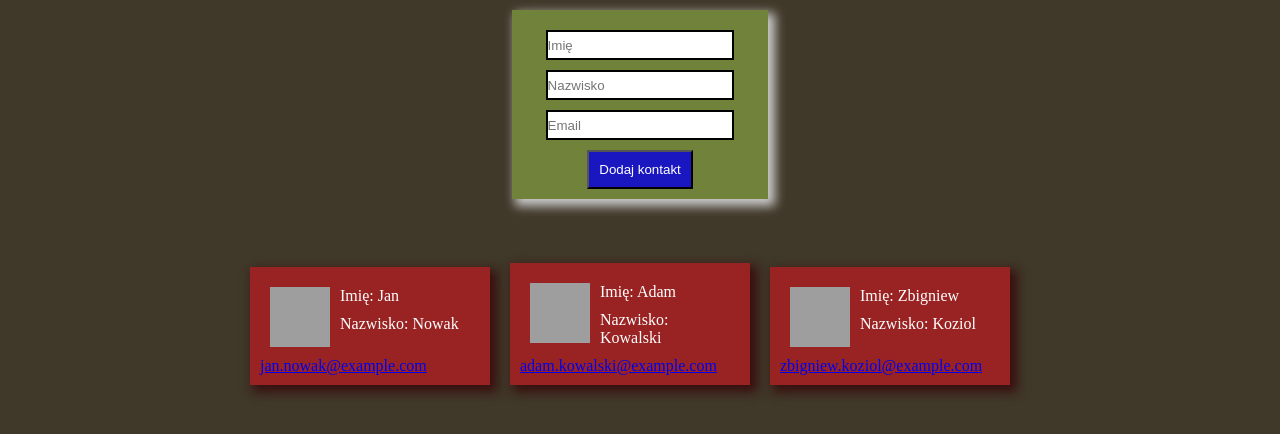
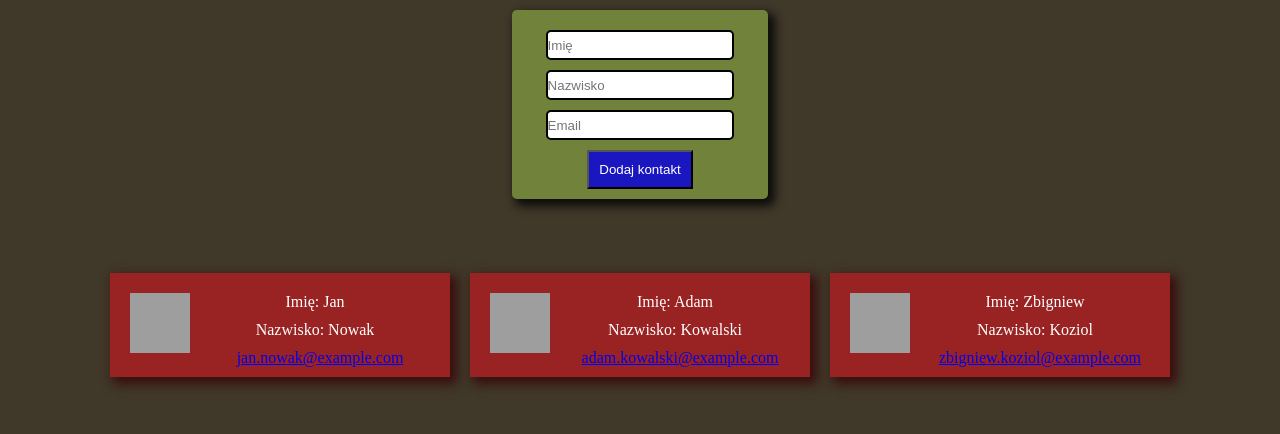
Before and after one commit to g-szerminski/zadanie14.5, a website: page index.html in a window 1280 px wide. Drawn offline with nearby package versions, Linux system fonts and the light colour scheme; grey boxes are pictures that could not be loaded.

Commit message:
Add syles

```diff
--- a/styles/styles.css
+++ b/styles/styles.css
@@ -19,23 +19,22 @@ button {
 }
 
 .contactForm {
-	display: block;
 	margin: 0 auto;
 	padding: 10px;
 	width: 20vw;
 	text-align: center;
 	background-color: #71823b;
-	box-shadow: 5px 5px 10px 2px #CCC;
+	box-shadow: 5px 5px 10px 2px #0c0c0c;
+	border-radius: 5px;
 
 }
 
 input {
-	margin: 0 auto;
-	display: block;
 	margin-top: 10px;
 	height: 30px;
 	width: 80%;
 	border: 2px solid black;
+	border-radius: 5px;
 }
 
 .contactImage {
@@ -46,27 +45,21 @@ input {
 }
 
 .contactLabel {
-	width: 200px;
-	margin-left: 20px;
-	margin:10px;
+	width: 300px;
+	margin: 10px;
 }
 
 .contactItem {
 	background-color: #992323;
 	display: inline-block;
-	text-align: left;
-	margin-right: 20px;
 	padding: 10px;
+	margin: 10px;
 	box-shadow: 5px 5px 10px 2px #380e0e;
 }
 
-.contactList {
+.contactsList {
 	margin: 0 auto;
+	margin-top: 5%;
+	width: auto;
+	text-align: center;
 }
-
-ul {
-	text-align: center;
-	margin-top: 5%;
-	display: block;
-	flex-wrap: wrap;
-}
```
